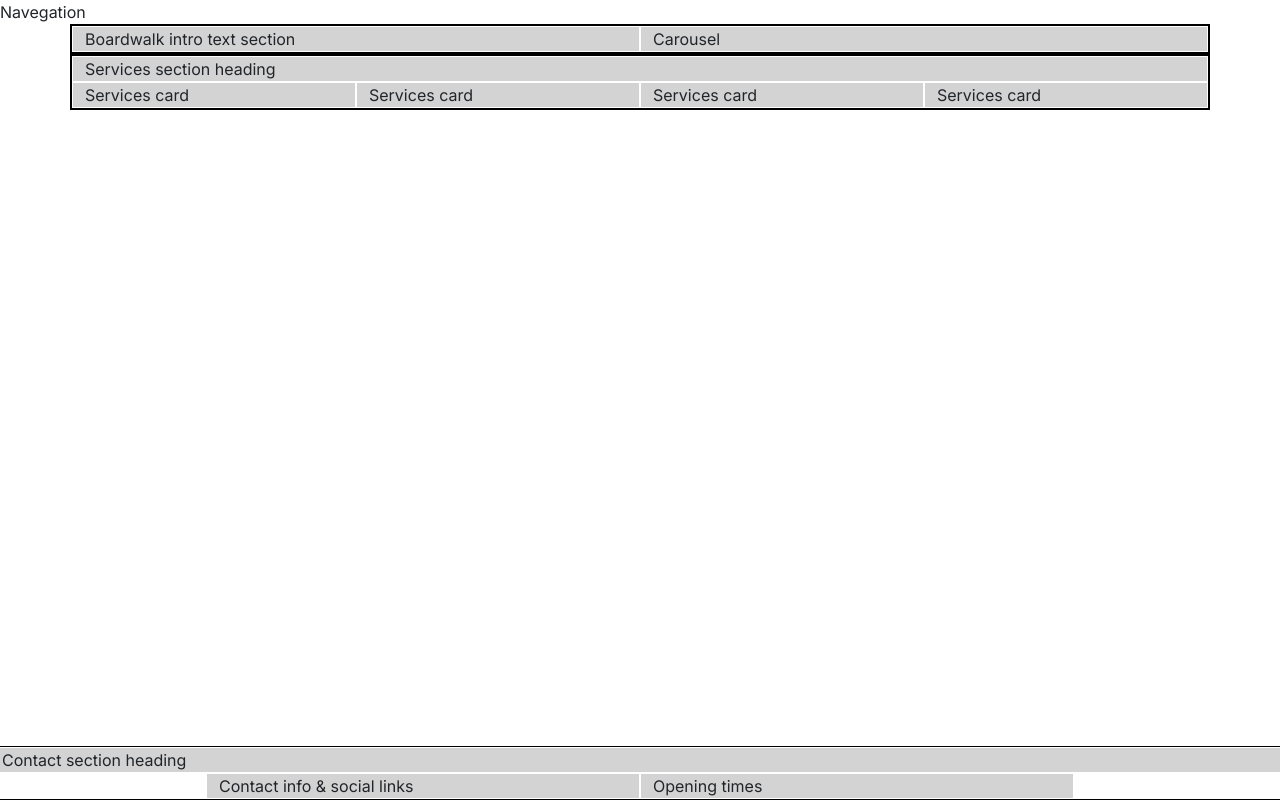
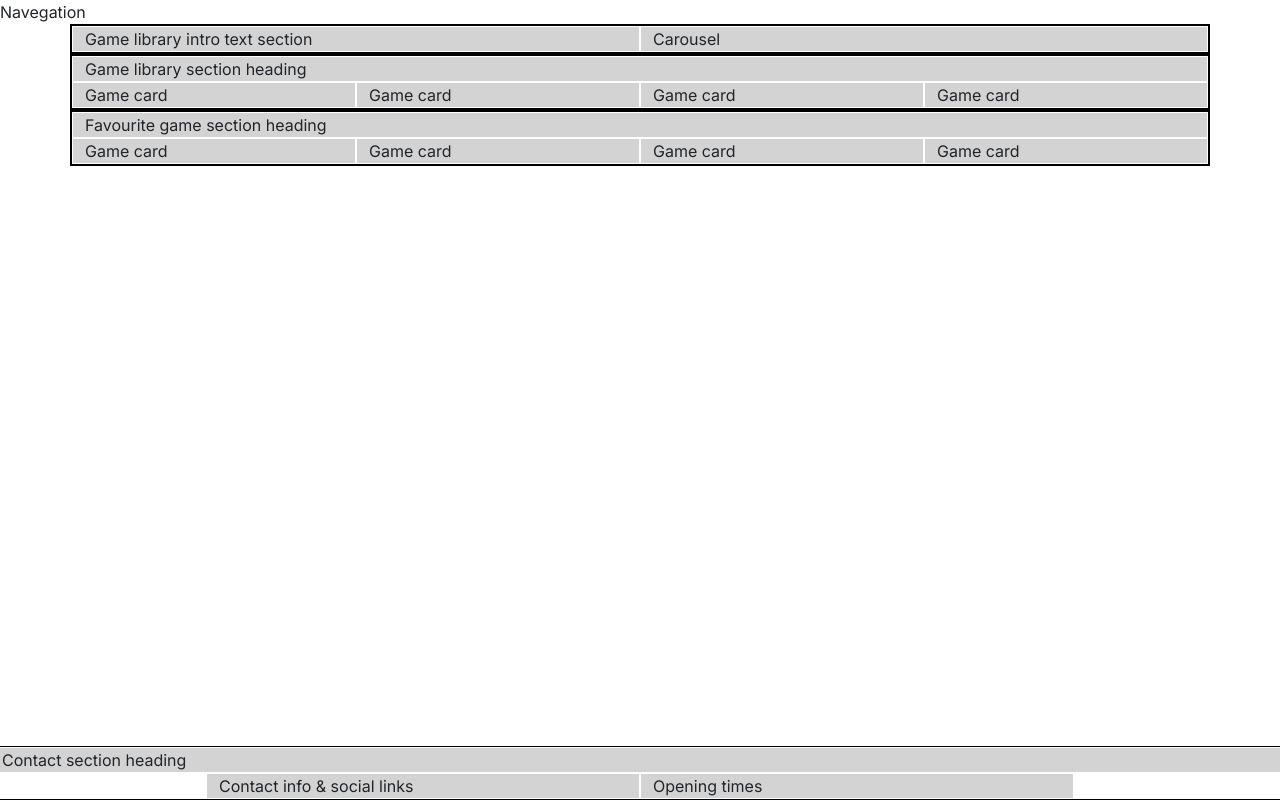
Before and after one commit to crucioltheresa/boardwalk-games, a plain HTML site: page game-library.html in a window 1280 px wide. Drawn offline with nearby package versions, Linux system fonts and the light colour scheme; a web font is replaced by a local one.

Commit message:
Add folder structure, images, css file ans game-library.html with boilerplate

```diff
--- a/index.html
+++ b/game-library.html
@@ -5,9 +5,9 @@
     <meta charset="UTF-8">
     <meta name="viewport" content="width=device-width, initial-scale=1.0">
     <meta http-equiv="X-UA-Compatible" content="ie=edge">
-    <meta name="description"
-        content="Boardwalk Games, your ultimate gaming retreat! Perfect for casual gamers, enthusiasts, and student gatherings. Visit us for your next adventure in board gaming.">
-    <title>Boardwalk Games | Home</title>
+    <meta name="Description"
+        content="Explore Boardwalk Games' vast library of engaging and exciting board games available for rent or purchase. Reserve your game online and embark on your next board game adventure today!" />
+    <title>Boardwalk Games | Game Library</title>
 
     <!-- favicons generated by favicon.io -->
     <link rel="apple-touch-icon" sizes="180x180" href="assets/images/apple-touch-icon.png">
@@ -20,34 +20,41 @@
 
     <!-- Custom CSS -->
     <link rel="stylesheet" href="assets/css/style.css">
-
 </head>
 
-<!--Classes on body set to work with mt-auto  on footer to ensure footer is always at the bottom of the page-->
-
 <body class="d-flex flex-column min-vh-100"><!-- These apply display-flex arrange the flex items in a
-column and set a minimum height to stretch the page body to the full height of the viewport. -->
+    column and set a minimum height to stretch the page body to the full height of the viewport. -->
     <!-- Navbar -->
     <div>Navegation</div>
 
     <!-- Header with carousel -->
     <header class="container">
         <div class="row">
-            <div class="col-12 col-xl-6">Boardwalk intro text section</div>
+            <div class="col-12 col-xl-6">Game library intro text section</div>
             <div class="col-12 col-xl-6">Carousel</div>
         </div>
     </header>
 
     <!-- Main content -->
     <main>
-        <!-- Services section -->
+        <!-- Game library section -->
         <section class="container">
             <div class="row">
-                <div class="col-12">Services section heading</div>
-                <div class="col-12 col-md-6 col-xl-3">Services card</div>
-                <div class="col-12 col-md-6 col-xl-3">Services card</div>
-                <div class="col-12 col-md-6 col-xl-3">Services card</div>
-                <div class="col-12 col-md-6 col-xl-3">Services card</div>
+                <div class="col-12">Game library section heading</div>
+                <div class="col-12 col-md-6 col-xl-3">Game card</div>
+                <div class="col-12 col-md-6 col-xl-3">Game card</div>
+                <div class="col-12 col-md-6 col-xl-3">Game card</div>
+                <div class="col-12 col-md-6 col-xl-3">Game card</div>
+            </div>
+        </section>
+        <!-- Favourite game section -->
+        <section class="container">
+            <div class="row">
+                <div class="col-12">Favourite game section heading</div>
+                <div class="col-12 col-md-6 col-xl-3">Game card</div>
+                <div class="col-12 col-md-6 col-xl-3">Game card</div>
+                <div class="col-12 col-md-6 col-xl-3">Game card</div>
+                <div class="col-12 col-md-6 col-xl-3">Game card</div>
             </div>
         </section>
     </main>
@@ -63,12 +70,13 @@ column and set a minimum height to stretch the page body to the full height of t
         </div>
     </footer>
 
-    <!-- Bootstrap JS -->
+
+    <!--Bootstrap JS -->
     <script src="https://cdnjs.cloudflare.com/ajax/libs/popper.js/2.9.2/umd/popper.min.js"></script>
     <script src="https://cdnjs.cloudflare.com/ajax/libs/twitter-bootstrap/5.1.0/js/bootstrap.min.js"></script>
+
     <!-- Font Awesome JS -->
-    <script src="https://kit.fontawesome.com/90eeb5b7f8.js" crossorigin="anonymous"></script>
-
+    <script src="https://kit.fontawesome.com/aa9af45995.js" crossorigin="anonymous"></script>
 </body>
 
 </html>
```
